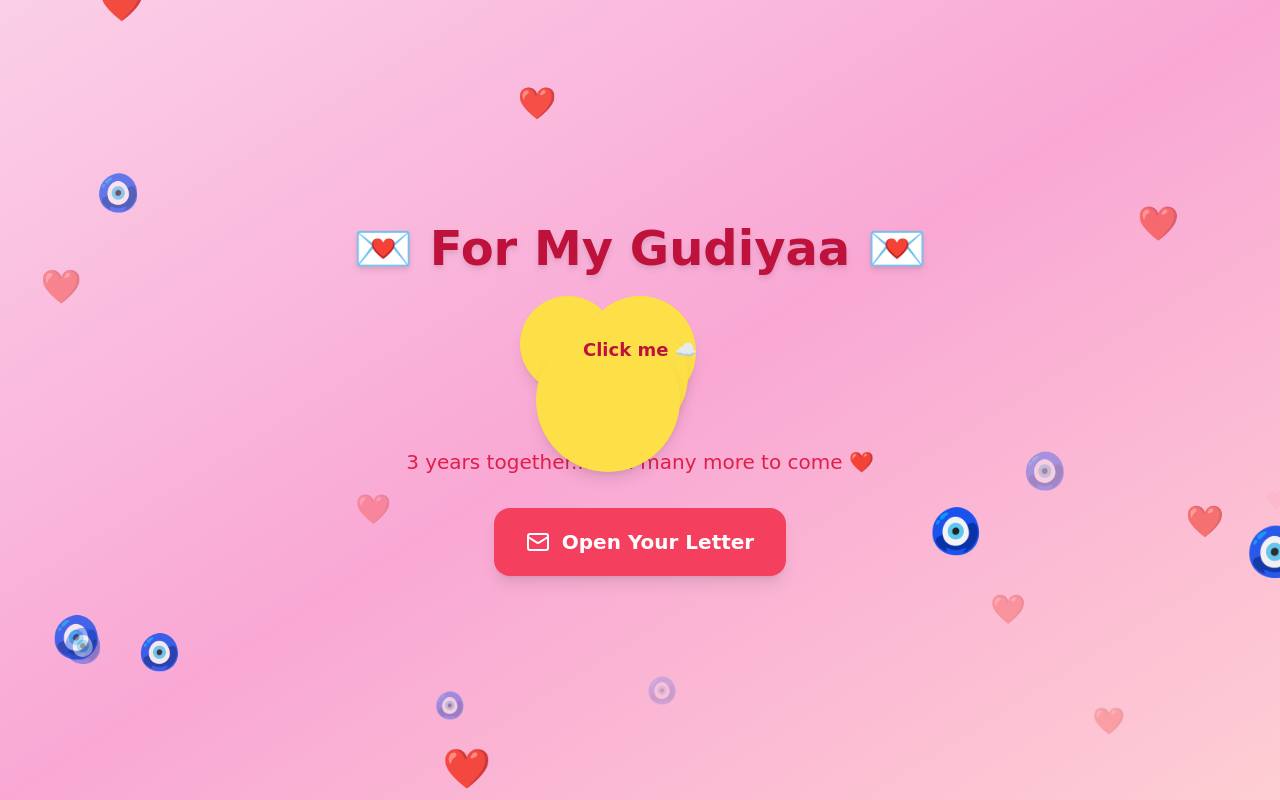
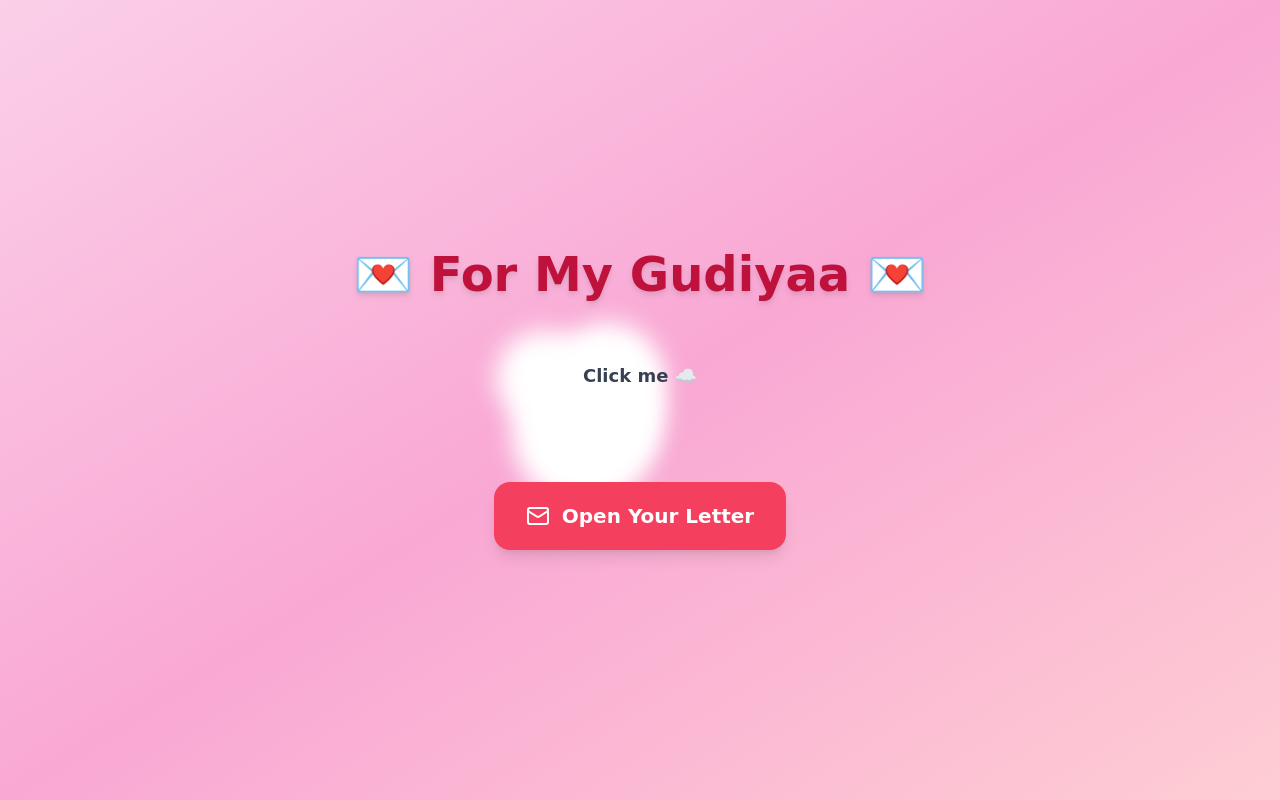
Before and after one commit to aryandogra2004-code/Gudiyaa, a React (Vite) app: page / in a window 1280 px wide. Built offline with nearby package versions, Linux system fonts and the light colour scheme.

Commit message:
Add files via upload

```diff
--- a/src/App.jsx
+++ b/src/App.jsx
@@ -1,122 +1,86 @@
 import { useState } from "react";
 import { motion, AnimatePresence } from "framer-motion";
-import { Heart, Mail, X, ChevronLeft, ChevronRight } from "lucide-react";
+import { Mail } from "lucide-react";
 
 export default function GudiyaaLoveSite() {
   const [open, setOpen] = useState(false);
-  const [cardIndex, setCardIndex] = useState(0);
-  const [showScroll, setShowScroll] = useState(false);
   const [cloudClicked, setCloudClicked] = useState(false);
+  const [showKiss, setShowKiss] = useState(false);
+  const [showMessage, setShowMessage] = useState(false);
 
-  const cards = [
-    "You are my tiny baby, my little girl 💕. Every day waking up to your Morningssssweetyyy is the sweetest morning I can have.",
-    "I love your sundrrrrr voice, your cutuuuu laugh. Onlyyyy you can make my heart melt everyday ✨.",
-    "3 years together and still counting… I want to spend forever with you 💍💕💕💕❤️.",
-    "You are meraa chotuu sa bacchaa and no matter how old we get you will always remain my chotuuubaby 💖.",
-    "I love you so much, Gudiyaa ❤️ You are my everything, forever & always ❤️."
-  ];
-
-  const longMessage = `
-My pyariii Gudiyaa 💕
-
-From the moment we met I somehow knew in my heart that youuu are the one and since that day I have not loved anyone more than you 🥺. I want to spend every single day making you feel loved and special because you deserve it and you desrveeee so much moreee, Jaan. You are my heart. No words can truly capture how much I adore you. Every day theee love grows innn my dill. I just lovee youuu soo soo much. You are my family, my comfort, my wife. We will live our whole life together just each other’s. I’ll make my girl's each and every dream come true. We will wakeee up together and wee will ninii togetherrr. Ap Meri Sanju ho aur ap mere he rahogi. I’ll never let your cutest smileee fade. You make me smile, you make meee happy, just ME & YOU 💟💟❤. With lotsss of loveee meriii jaannn, yourrrr babyyyy, Aruuuuuuu 💗💗💗🤭
-`;
-
-  const floatingEmojis = [
-    { symbol: "❤️", color: "text-rose-400", size: 25 },
-    { symbol: "🧿", color: "text-blue-500", size: 30 }
-  ];
+  // Handle cloud click
+  const handleCloudClick = () => {
+    if (!cloudClicked) {
+      setCloudClicked(true);
+      setShowKiss(true);
+      // After kiss animation, show text
+      setTimeout(() => {
+        setShowKiss(false);
+        setShowMessage(true);
+      }, 1500); // kiss animation duration
+    }
+  };
 
   return (
-    <div className="min-h-screen relative flex flex-col items-center justify-center bg-gradient-to-br from-pink-200 via-pink-300 to-rose-200 p-6 overflow-hidden font-poppins">
-
-      {/* Floating emojis */}
-      {[...Array(25)].map((_, i) => {
-        const emoji = i % 2 === 0 ? floatingEmojis[0] : floatingEmojis[1];
-        return (
-          <motion.div
-            key={i}
-            className={`${emoji.color} absolute`}
-            style={{
-              top: `${Math.random() * 100}%`,
-              left: `${Math.random() * 100}%`,
-              fontSize: `${emoji.size + Math.random() * 15}px`
-            }}
-            initial={{ opacity: 0, scale: 0 }}
-            animate={{ opacity: [0, 1, 0], y: [0, -50], scale: [0.6, 1.2, 0.6] }}
-            transition={{ duration: 5 + Math.random() * 3, repeat: Infinity, delay: i * 0.3 }}
-          >
-            {emoji.symbol}
-          </motion.div>
-        );
-      })}
+    <div className="min-h-screen relative flex flex-col items-center justify-center bg-gradient-to-br from-pink-200 via-pink-300 to-rose-200 p-6 font-poppins">
 
       {/* Title */}
-      <motion.div
-        className="text-center mb-8 z-10 relative"
-        initial={{ opacity: 0, y: -30 }}
-        animate={{ opacity: 1, y: 0 }}
-        transition={{ duration: 0.8 }}
-      >
-        <h1 className="text-4xl md:text-5xl font-bold text-rose-700 drop-shadow-md relative z-10">
+      <div className="text-center mb-8 relative z-10">
+        <h1 className="text-4xl md:text-5xl font-bold text-rose-700 drop-shadow-md">
           💌 For My Gudiyaa 💌
         </h1>
 
         {/* Cloud */}
-        <div className="relative w-full h-32 mt-6 flex justify-center">
+        <div className="relative w-64 h-32 mt-6 mx-auto">
+          {!cloudClicked && (
+            <motion.div
+              className="relative w-full h-full cursor-pointer"
+              onClick={handleCloudClick}
+              whileHover={{ scale: 1.05 }}
+              initial={{ scale: 1 }}
+              animate={{ scale: 1 }}
+            >
+              {/* Simple cloud using blurred white circles */}
+              <div className="absolute w-24 h-24 bg-white rounded-full blur-md -left-4 top-2"></div>
+              <div className="absolute w-28 h-28 bg-white rounded-full blur-md left-10 top-0"></div>
+              <div className="absolute w-32 h-32 bg-white rounded-full blur-md left-6 top-6"></div>
+              <div className="absolute w-36 h-36 bg-white rounded-full blur-md left-0 top-10"></div>
+              <p className="absolute w-full text-center top-10 font-bold text-gray-700 text-lg z-10">
+                Click me ☁️
+              </p>
+            </motion.div>
+          )}
+
+          {/* Kiss animation */}
           <AnimatePresence>
-            {!cloudClicked && (
+            {showKiss && (
               <motion.div
-                key="cloud"
-                onClick={() => setCloudClicked(true)}
-                className="relative w-52 h-32 cursor-pointer"
-                whileHover={{ scale: 1.1 }}
+                className="absolute top-0 left-1/2 -translate-x-1/2 text-6xl text-pink-500"
+                initial={{ scale: 0, opacity: 0 }}
+                animate={{ scale: 2, opacity: 1 }}
+                exit={{ scale: 0, opacity: 0 }}
+                transition={{ duration: 1.5 }}
               >
-                {/* Cloud shape using circles */}
-                <div className="absolute bg-yellow-300 rounded-full w-24 h-24 -left-4 top-0 shadow-lg"></div>
-                <div className="absolute bg-yellow-300 rounded-full w-28 h-28 left-12 top-0 shadow-lg"></div>
-                <div className="absolute bg-yellow-300 rounded-full w-32 h-32 left-6 top-4 shadow-lg"></div>
-                <div className="absolute bg-yellow-300 rounded-full w-36 h-36 left-0 top-8 shadow-lg"></div>
-                <p className="absolute w-full text-center top-10 text-rose-700 font-bold text-lg z-10">Click me ☁️</p>
+                💋
               </motion.div>
             )}
           </AnimatePresence>
 
-          {/* Revealed message + raining hearts */}
-          {cloudClicked && (
-            <>
+          {/* Message after kiss */}
+          <AnimatePresence>
+            {showMessage && (
               <motion.div
-                className="absolute top-0 bg-white/90 backdrop-blur-md p-6 rounded-3xl shadow-xl text-center text-rose-600 text-lg font-bold w-64 z-10"
+                className="absolute top-0 left-1/2 -translate-x-1/2 bg-white/90 backdrop-blur-md p-6 rounded-3xl shadow-xl text-center text-rose-600 text-lg font-bold w-72"
                 initial={{ scale: 0, opacity: 0 }}
                 animate={{ scale: 1, opacity: 1 }}
                 transition={{ duration: 0.6 }}
               >
-                Awww you clicked, <br /> YOU ARE SO CUTE!!!!
+                AWWW you clicked, <br /> YOU ARE SUCH A CUTIEEEEBB!!!
               </motion.div>
-
-              {/* Raining hearts */}
-              {[...Array(20)].map((_, i) => (
-                <motion.div
-                  key={i}
-                  className="absolute text-red-500 text-xl"
-                  style={{
-                    left: `${Math.random() * 200}px`,
-                    top: `-20px`
-                  }}
-                  animate={{ y: 300 + Math.random() * 300, x: Math.random() * 50 - 25 }}
-                  transition={{ repeat: Infinity, duration: 3 + Math.random() * 2, delay: i * 0.1 }}
-                >
-                  ❤️
-                </motion.div>
-              ))}
-            </>
-          )}
+            )}
+          </AnimatePresence>
         </div>
-
-        <p className="text-lg md:text-xl text-rose-600 mt-6">
-          3 years together... and many more to come ❤️
-        </p>
-      </motion.div>
+      </div>
 
       {/* Open envelope button */}
       <motion.button
@@ -128,7 +92,7 @@ From the moment we met I somehow knew in my heart that youuu are the one and sin
         <Mail className="w-6 h-6" /> Open Your Letter
       </motion.button>
 
-      {/* Envelope and scroll modals remain same */}
+      {/* Keep your original envelope modal & scroll modal here */}
     </div>
   );
 }
```
